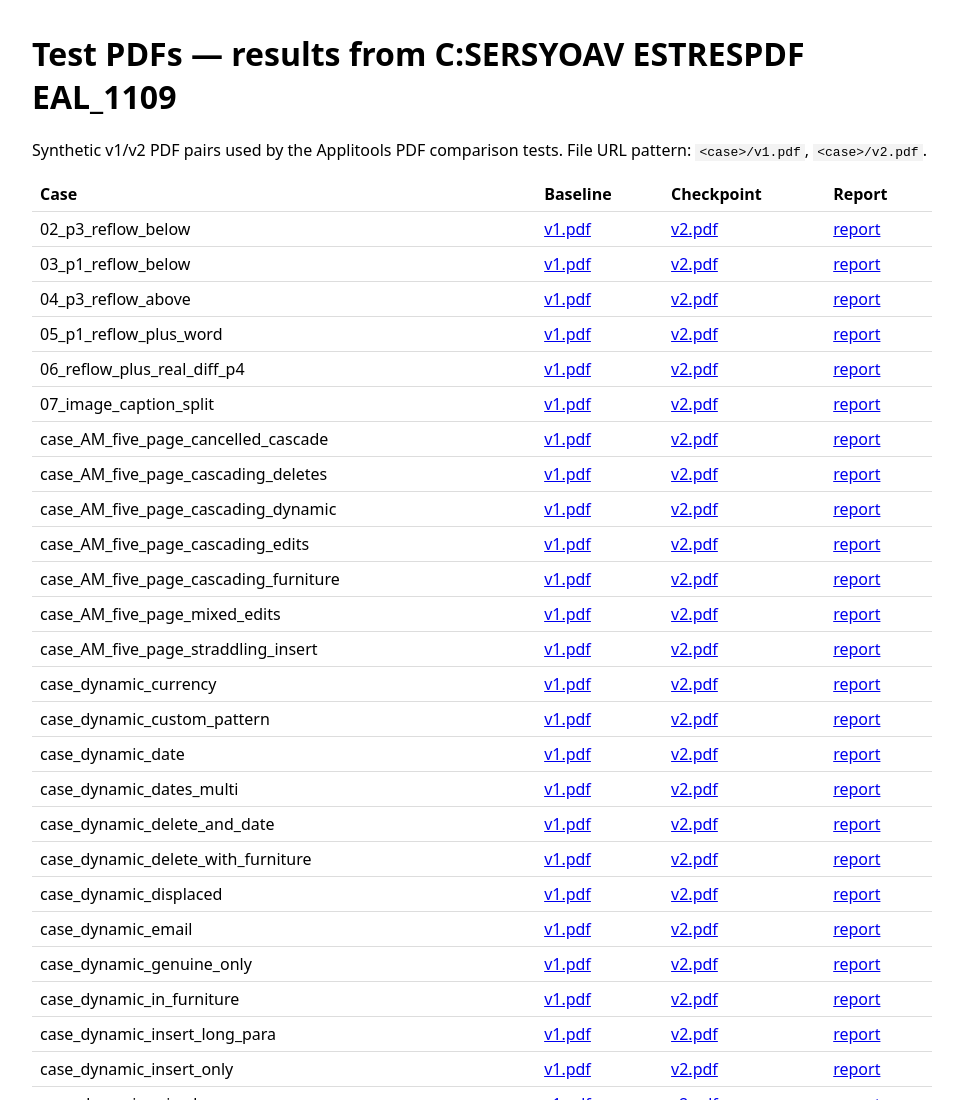
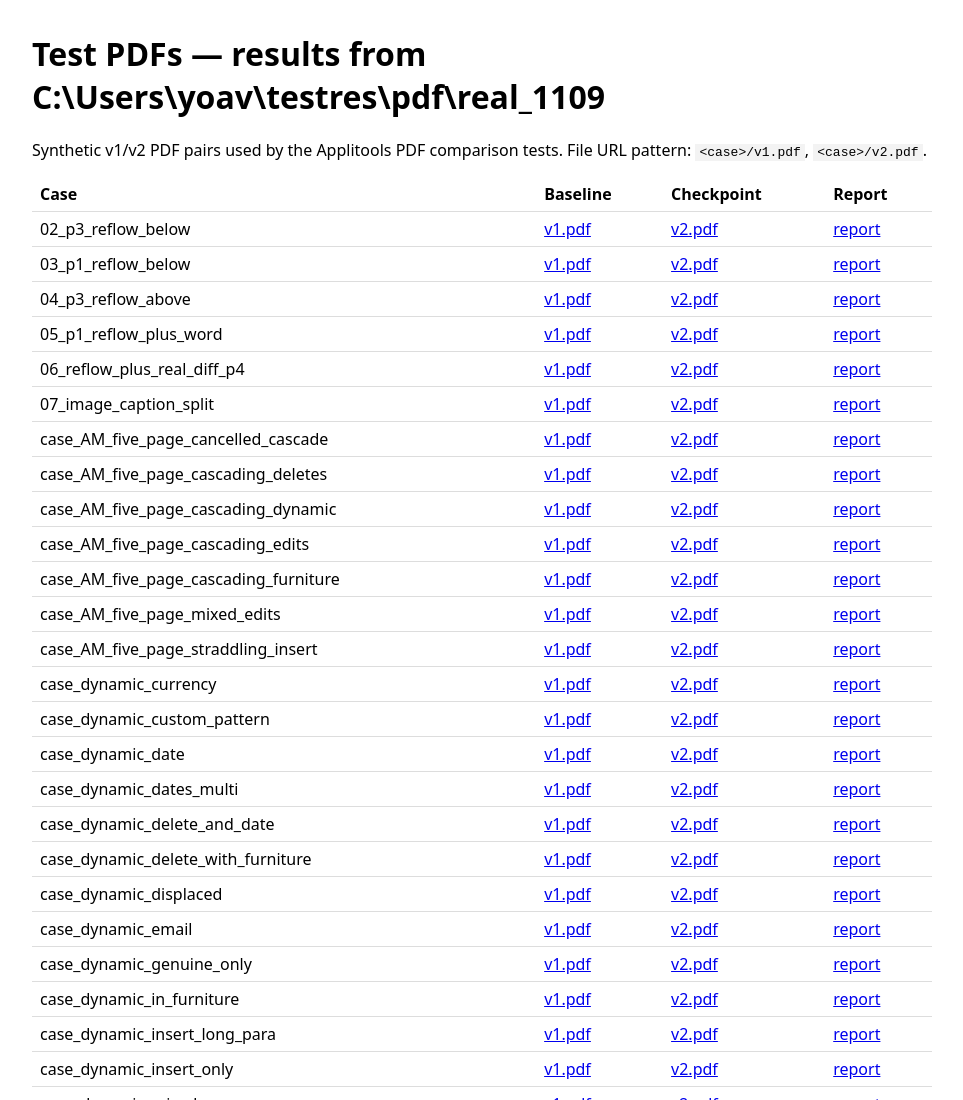
Before and after one commit to applitools/pdf-test-fixtures, a plain HTML site: page index.html in a window 1280 px wide. Shown: the top 1100 px of the page, without its empty margins (158-1121 px from the left). Drawn offline with Linux system fonts and the light colour scheme.

Commit message:
Fix index title

```diff
--- a/index.html
+++ b/index.html
@@ -1,10 +1,8 @@
 <!doctype html><html lang="en"><head><meta charset="utf-8"><meta name="viewport" content="width=device-width,initial-scale=1">
-<title>Test PDFs — results from C:SERSYOAV	ESTRESPDF
-EAL_1109</TITLE>
+<title>Test PDFs — results from C:\Users\yoav\testres\pdf\real_1109</title>
 <style>body{font-family:system-ui,sans-serif;margin:2rem auto;max-width:900px;padding:0 16px}table{border-collapse:collapse;width:100%}td,th{border-bottom:1px solid #ddd;padding:6px 8px;text-align:left}code{background:#f3f3f3;padding:1px 4px}</style>
 </head><body>
-<h1>Test PDFs — results from C:SERSYOAV	ESTRESPDF
-EAL_1109</H1>
+<h1>Test PDFs — results from C:\Users\yoav\testres\pdf\real_1109</h1>
 <p>Synthetic v1/v2 PDF pairs used by the Applitools PDF comparison tests. File URL pattern: <code>&lt;case&gt;/v1.pdf</code>, <code>&lt;case&gt;/v2.pdf</code>.</p>
 <table><tr><th>Case</th><th>Baseline</th><th>Checkpoint</th><th>Report</th></tr>
 <tr><td>02_p3_reflow_below</td><td><a href="02_p3_reflow_below/v1.pdf">v1.pdf</a></td><td><a href="02_p3_reflow_below/v2.pdf">v2.pdf</a></td><td><a href="02_p3_reflow_below/report.html">report</a></td></tr>
```
